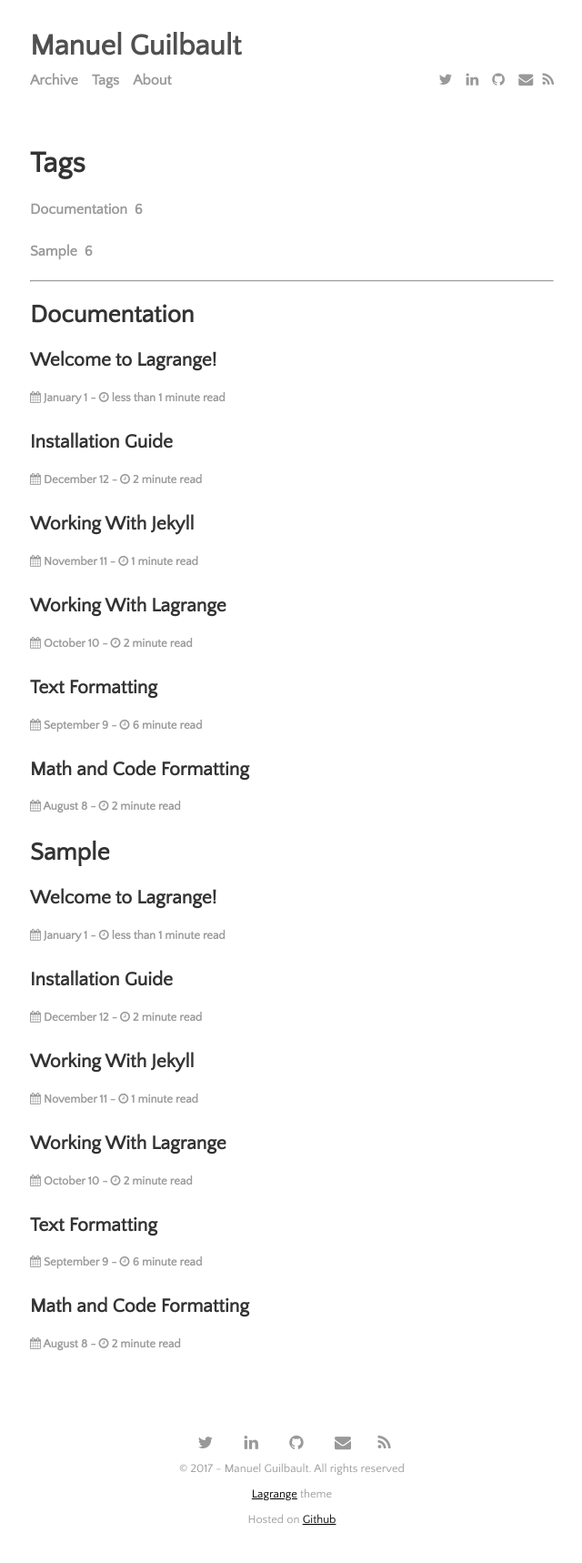
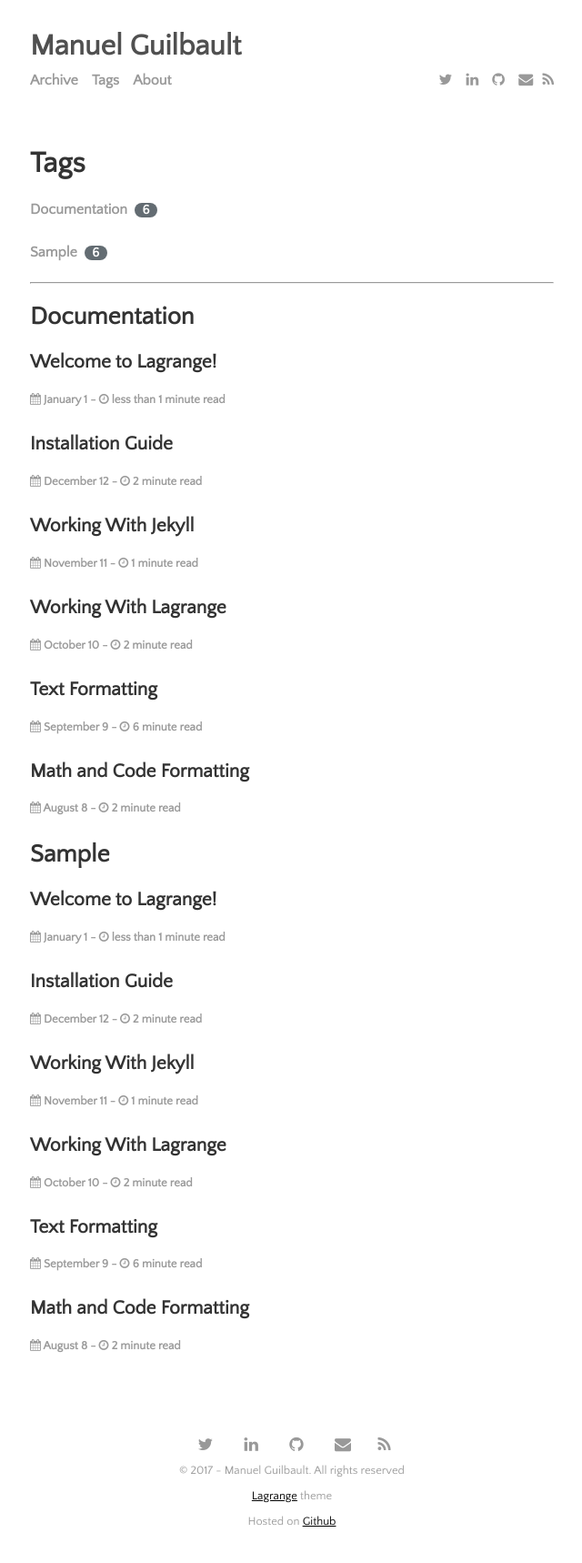
Before and after one commit to manuel-guilbault/manuel-guilbault.github.io, a Jekyll site: the page built from tags.md, in a window 1280 px wide. Shown: the whole page at 91% size, without its empty margins (319-959 px from the left). Built offline with Jekyll 4.4.1, drawn with Linux system fonts in a browser that asks for light colours; nearby versions of some CDN libraries.

Commit message:
Badge style

```diff
--- a/css/main.css
+++ b/css/main.css
@@ -289,12 +289,12 @@ code {
 pre {
     padding: 8px 12px;
     overflow-x: auto;
+}
 
-    > code {
-        border: 0;
-        padding-right: 0;
-        padding-left: 0;
-    }
+pre > code {
+    border: 0;
+    padding-right: 0;
+    padding-left: 0;
 }
 
 .highlight .lineno {
@@ -311,6 +311,43 @@ pre {
   word-wrap: normal;
 }
 
+
+
+/*
+  Tags
+*/
+.tag {
+  color: #999;
+  font-size: 1rem;
+  padding-right: 0.3rem;
+  text-decoration: none;
+  text-transform: capitalize;
+  font-weight: bold;
+  font-family: "Quattrocento Sans", sans-serif;
+}
+
+a.tag:hover {
+  text-decoration: none;
+  color: black;
+}
+
+/*
+  Badges
+*/
+.badge {
+  background-color: #636c72;
+  padding-right: .6em;
+  padding-left: .6em;
+  border-radius: 10rem;
+  color: #fff;
+  font-size: 0.9em;
+  text-align: center;
+  white-space: nowrap;
+  vertical-align: baseline;
+}
+a:hover .badge {
+  background-color: black;
+}
 
 /*
   Social media icons
@@ -449,18 +486,3 @@ pre {
 .fa-codepen:hover {
 	color: black;
 }
-
-.tag {
-  color: #999;
-  font-size: 1rem;
-  padding-right: 0.3rem;
-  text-decoration: none;
-  text-transform: capitalize;
-  font-weight: bold;
-  font-family: "Quattrocento Sans", sans-serif;
-}
-
-a.tag:hover {
-  text-decoration: none;
-  color: black;
-}
```
